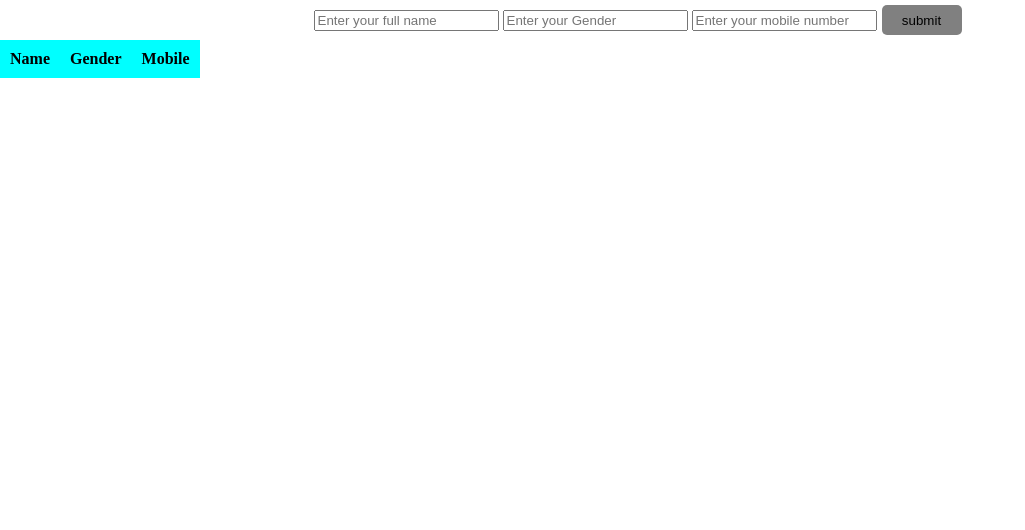
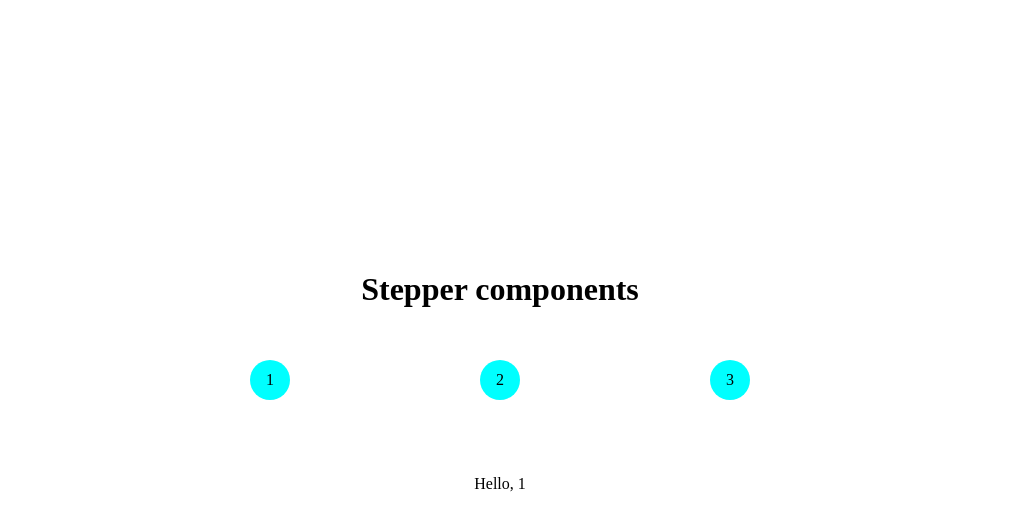
Before and after one commit to ajaykumar-21/Machine-Coding-Questions, a React (Create React App) app: page / in a window 1280 px wide. Shown: the top 530 px of the page, without its empty margins (0-1025 px from the left). Built offline with nearby package versions, Linux system fonts and the light colour scheme.

Commit message:
practics for stepper component till step circle  component

```diff
--- a/src/App.js
+++ b/src/App.js
@@ -1,12 +1,12 @@
 import "./App.css";
 import Practics from "./components/Practics/Practics";
-// import Modal from "./components/Modal/Modal";
+// import List from "./components/StepperComponent/List";
 
 function App() {
   return (
     <div className="App">
       <Practics />
-      {/* <TrafficLight /> */}
+      {/* <List /> */}
     </div>
   );
 }
--- a/src/components/Practics/Practics.js
+++ b/src/components/Practics/Practics.js
@@ -1,82 +1,36 @@
 import React, { useEffect, useRef, useState } from "react";
 import style from "./Practics.module.css";
 
-const getData = () => {
-  return JSON.parse(localStorage.getItem("users"));
-};
-
-const setData = (userList) => {
-  localStorage.setItem("users", JSON.stringify(userList));
-};
-const Practics = () => {
-  const [user, setUser] = useState({
-    name: "",
-    gender: "",
-    mobile: "",
-  });
-  const [userList, setUserList] = useState(getData);
-  setData(userList);
-
-  const handleSubmit = (e) => {
-    e.preventDefault();
-    setUserList((prevList) => [...prevList, user]);
-    setUser({ name: "", gender: "", mobile: "" });
-  };
-
-  const handleChange = (e) => {
-    const { name, value } = e.target;
-    setUser((prev) => ({
-      ...prev,
-      [name]: value,
-    }));
-  };
-  console.log(userList);
+const List = ({ data }) => {
+  console.log(data);
+  const [currentStep, setCurrentStep] = useState(0);
   return (
-    <>
-      <form onSubmit={handleSubmit}>
-        <input
-          type="text"
-          name="name"
-          onChange={handleChange}
-          placeholder="Enter your full name"
-        />{" "}
-        <input
-          type="text"
-          name="gender"
-          onChange={handleChange}
-          placeholder="Enter your Gender"
-        />{" "}
-        <input
-          type="number"
-          name="mobile"
-          onChange={handleChange}
-          placeholder="Enter your mobile number"
-        />
-        <button type="submit">submit</button>
-      </form>
-      <div>
-        <table>
-          <thead>
-            <tr>
-              <th>Name</th>
-              <th>Gender</th>
-              <th>Mobile</th>
-            </tr>
-          </thead>
-          <tbody>
-            {userList &&
-              userList.map((user) => (
-                <tr key={user.name}>
-                  <td>{user.name}</td>
-                  <td>{user.gender}</td>
-                  <td>{user.mobile}</td>
-                </tr>
-              ))}
-          </tbody>
-        </table>
+    <div className={style.stepperContainer}>
+      <h1>Stepper components</h1>
+      <div className={style.stepperWrapper}>
+        {data &&
+          data.map((e, i) => <div className={style.circle}>{i + 1}</div>)}
       </div>
-    </>
+      <div className={style.stepComponent}>{data[currentStep]}</div>
+    </div>
   );
 };
 
+const Example1 = () => {
+  return <>Hello, 1</>;
+};
+
+const Example2 = () => {
+  return <>Hello, 2</>;
+};
+
+const Example3 = () => {
+  return <>Hello, 3</>;
+};
+
+const Practics = () => {
+  const data = [<Example1 />, <Example2 />, <Example3 />];
+  return <List data={data} />;
+};
+
 export default Practics;
--- a/src/components/Practics/Practics.module.css
+++ b/src/components/Practics/Practics.module.css
@@ -1,26 +1,31 @@
-button {
-  border: none;
-  height: 30px;
-  width: 80px;
-  border-radius: 5px;
-  margin: 5px;
-  background-color: gray;
+.stepperContainer {
+  width: 500px;
+  height: 500px;
+  display: flex;
+  flex-direction: column;
+  align-items: center;
+  transform: translate(50%, 50%);
 }
 
-table {
-  border-collapse: collapse;
+.stepperWrapper {
+  width: 100%;
+  height: auto;
+  display: flex;
+  justify-content: space-between;
 }
 
-thead {
+.circle {
+  width: 40px;
+  height: 40px;
+  border-radius: 50%;
   background-color: aqua;
-  padding: 20px;
+  line-height: 2.5;
+  margin-top: 30px;
 }
 
-td,
-th {
-  padding: 10px;
+.stepComponent {
+  width: auto;
+  height: auto;
+  position: relative;
+  top: 15%;
 }
-
-tbody tr:nth-child(even) {
-  background-color: gray;
-}
--- a/src/components/StepperComponent/List.js
+++ b/src/components/StepperComponent/List.js
@@ -3,6 +3,7 @@ import StepperComponent from "./StepperComponent";
 
 function List() {
   let data = [<Example1 />, <Example2 />, <Example3 />];
+  console.log(data.length);
   return (
     <>
       <StepperComponent data={data} />
```
